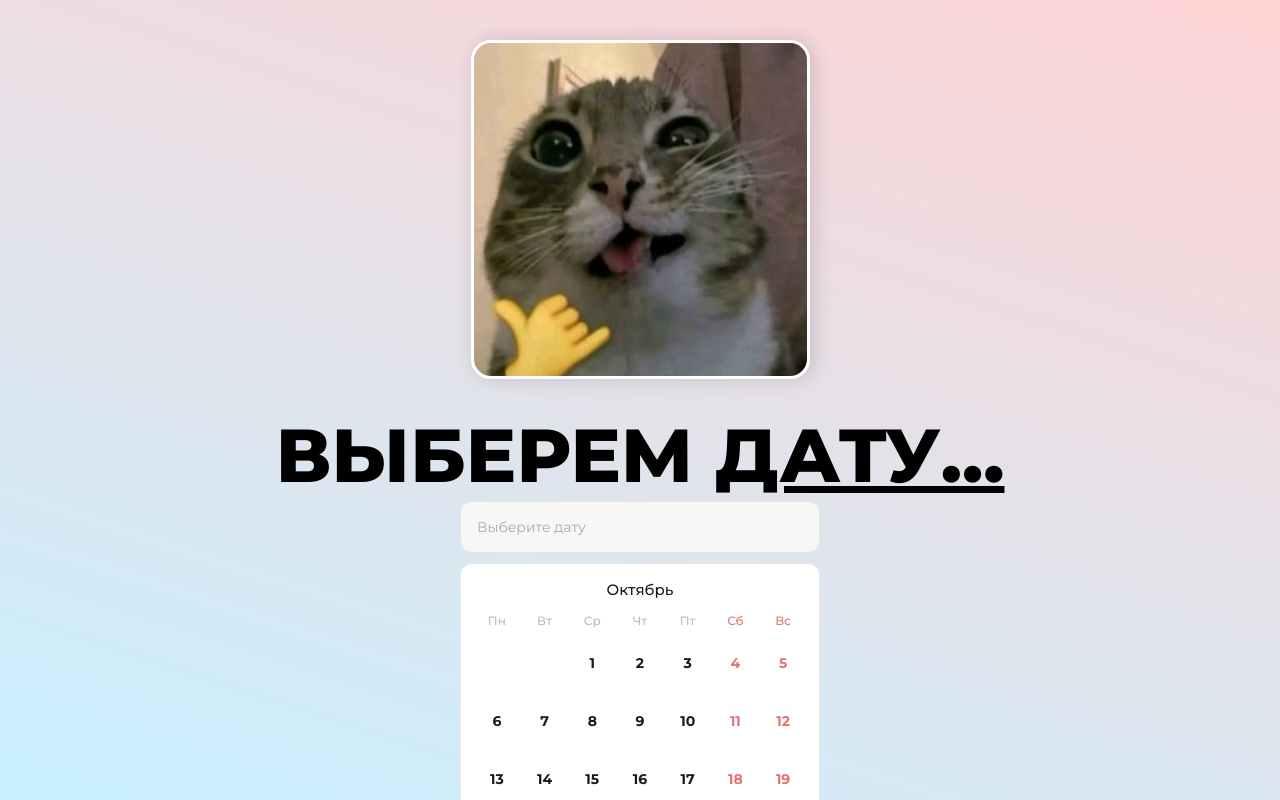
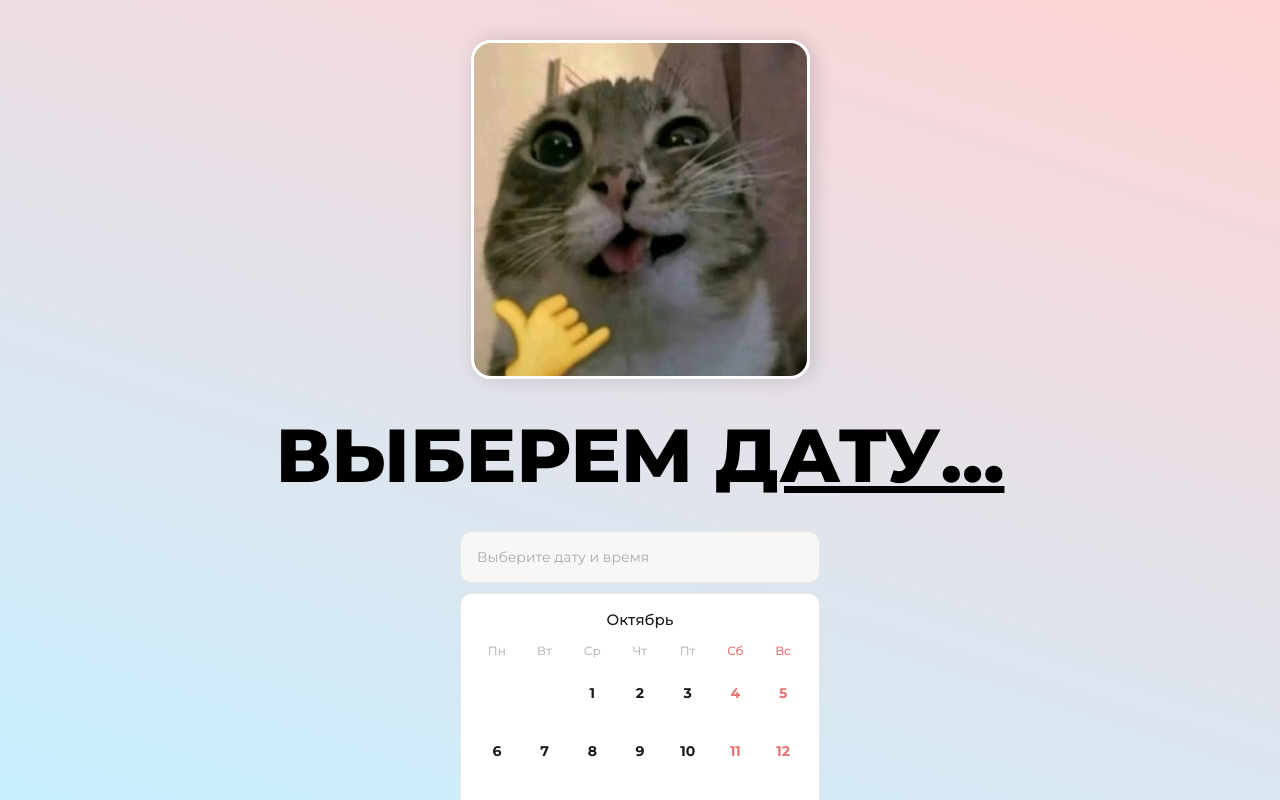
Before and after one commit to 2409nn/invite, a Vue app: page /date in a window 1280 px wide. Shown: the top 800 px of the page. Built offline with nearby package versions, Linux system fonts and the light colour scheme.

Commit message:
Доработана страница date

```diff
--- a/src/assets/base.css
+++ b/src/assets/base.css
@@ -5,6 +5,9 @@
   --background: linear-gradient(198deg, #FFD4D4, #C8F0FF);
   --color-text: #000000;
   --h1-font-size: 75px;
+  --green-accent: #42d781;
+  --green-accent-hover: #38c975;
+  --green-glow: rgb(30, 217, 106);
 }
 
 *,
@@ -25,5 +28,5 @@ h1 {
   font-size: var(--h1-font-size);
   text-align: center;
   max-width: 1000px;
-  margin: 30px auto auto;
+  padding: 30px 0;
 }
--- a/src/components/calendar.vue
+++ b/src/components/calendar.vue
@@ -1,43 +1,46 @@
 <script setup>
 import { ref, computed, watch } from 'vue'
 
+// --- ВЗАИМОДЕЙСТВИЯ КОМПОНЕНТОВ ---
 const props = defineProps({
-  modelValue: { type: Object, default: null },
+  modelValue: { type: Object, default: () => ({}) },
 })
 const emit = defineEmits(['update:modelValue'])
 
+// --- СОСТОЯНИЯ ---
 const selectedDay  = ref(null);
 const selectedHour = ref(18);
 const selectedMin  = ref('00');
 const selectedDur  = ref(null);
 
+// --- КОНСТАНТЫ ---
 const OFFSET   = 2;
 const DAYS     = 31;
 const WEEKDAYS = ['Пн','Вт','Ср','Чт','Пт','Сб','Вс'];
 const MAX_LATE = 22;
 const DURATIONS = [1, 2, 3, 4, 6];
 const allowedDurations = ref([]);
-
 const HOURS    = Array.from({ length: 12 }, (_, i) => i + 8);
-
 const dayOfWeekNames = ['понедельник','вторник','среда','четверг','пятница','суббота','воскресенье'];
 
 function dow(day) {
-  return (OFFSET + day - 1) % 7
+  return (OFFSET + day - 1) % 7;
 }
 
 function isWeekend(day) {
-  const d = dow(day)
-  return d === 5 || d === 6
+  const d = dow(day);
+  return d === 5 || d === 6;
 }
 
 const appointment = computed(() => {
-  if (!selectedDay.value || !selectedDur.value) return null
+  if (!selectedDay.value) return null;
   return {
-    date:     `${selectedDay.value} октября`,
-    weekday:  dayOfWeekNames[dow(selectedDay.value)],
-    time:     `${String(selectedHour.value).padStart(2,'0')}:${selectedMin.value}`,
-    duration: selectedDur.value,
+    date: `${selectedDay.value} октября`,
+    weekday: dayOfWeekNames[dow(selectedDay.value)],
+    selectedHour: selectedHour.value,
+    selectedMin: selectedMin.value,
+    selectedDur: selectedDur.value,
+    time: `${String(selectedHour.value).padStart(2,'0')}:${selectedMin.value}`,
   }
 })
 
@@ -51,42 +54,26 @@ function selectDay(day) {
   selectedDay.value = day;
   clearTimeData();
   save();
-
 }
 
 function selectDur(h) {
-  selectedDur.value = h
-  save()
+  selectedDur.value = h;
+  save();
 }
 
 function save() {
-  if (!appointment.value) return
-  emit('update:modelValue', { ...appointment.value })
+  if (!appointment.value) return;
+  emit('update:modelValue', { ...appointment.value });
 }
 
 watch(selectedHour, (newHour) => {
-  // Обновляется допустимая продолжительность
   allowedDurations.value = DURATIONS.filter((hour) => newHour + hour <= MAX_LATE);
   selectedDur.value = null;
-}, {immediate: true})
-
+  save();
+}, { immediate: true });
 </script>
 
 <template>
-  <div class="cal-wrap">
-
-    <div class="info-box">
-      <template v-if="appointment">
-        <span class="info-date">
-          <i class="ti ti-calendar-heart" aria-hidden="true"></i>
-          {{ appointment.date }}, {{ appointment.weekday }}
-        </span>
-        <span class="info-time">
-          С {{ `${selectedHour}:${selectedMin}` }} до {{ `${selectedHour + Number(selectedDur)}:${selectedMin}` }}
-        </span>
-      </template>
-      <span v-else class="info-hint">Выберите дату</span>
-    </div>
 
     <div class="calendar">
       <div class="cal-title">Октябрь</div>
@@ -141,41 +128,9 @@ watch(selectedHour, (newHour) => {
       </div>
     </Transition>
 
-  </div>
 </template>
 
 <style scoped>
-.cal-wrap {
-  max-width: 360px;
-  margin: 0 auto;
-  display: flex;
-  flex-direction: column;
-  gap: 10px;
-  font-family: inherit;
-}
-
-.info-box {
-  background: #f7f7f5;
-  border-radius: 12px;
-  border: 1px solid #e8e8e4;
-  padding: 12px 16px;
-  min-height: 52px;
-  display: flex;
-  flex-direction: column;
-  justify-content: center;
-  gap: 2px;
-}
-.info-hint { font-size: 14px; color: #aaa; }
-.info-date {
-  font-size: 15px;
-  font-weight: 500;
-  color: #1a1a1a;
-  display: flex;
-  align-items: center;
-  gap: 6px;
-}
-.info-date i { color: #4f7ef8; font-size: 16px; }
-.info-time { font-size: 13px; color: #777; }
 
 .calendar {
   background: #fff;
@@ -300,6 +255,7 @@ watch(selectedHour, (newHour) => {
   cursor: pointer;
   transition: background 0.15s, color 0.15s, border-color 0.15s, transform 0.13s cubic-bezier(.34,1.56,.64,1);
 }
+
 .dur-btn:hover {
   background: var(--hover-color);
   color: #4f7ef8;
--- a/src/components/greenButton.vue
+++ b/src/components/greenButton.vue
@@ -33,15 +33,11 @@ function onClick() {
 
 <style scoped>
 .invite-btn {
-  --accent: #42d781;
-  --accent-hover: #38c975;
-  --glow: rgb(30, 217, 106);
-
   position: relative;
   appearance: none;
   font-weight: 700;
   color: #fff;
-  background: linear-gradient(180deg, var(--accent-hover), var(--accent));
+  background: linear-gradient(180deg, var(--green-accent-hover), var(--green-accent));
   cursor: pointer;
   isolation: isolate;
   transform: scale(1);
@@ -57,7 +53,7 @@ function onClick() {
   position: absolute;
   inset: 0;
   border-radius: inherit;
-  background: radial-gradient(circle, var(--glow), transparent 70%);
+  background: radial-gradient(circle, var(--green-glow), transparent 70%);
   opacity: 0;
   transition: opacity 400ms ease;
   pointer-events: none;
@@ -73,8 +69,8 @@ function onClick() {
 }
 
 @keyframes invite-idle {
-  0%, 100% { box-shadow: 0 6px 18px -6px var(--glow); }
-  50% { box-shadow: 0 8px 22px -4px var(--glow); }
+  0%, 100% { box-shadow: 0 6px 18px -6px var(--green-glow); }
+  50% { box-shadow: 0 8px 22px -4px var(--green-glow); }
 }
 
 @media (prefers-reduced-motion: reduce) {
--- a/src/views/date.vue
+++ b/src/views/date.vue
@@ -1,22 +1,104 @@
 <script setup>
 
-import {ref, watch} from "vue";
+import {ref} from "vue";
 import cat from "@/assets/imgs/images.jpeg";
 import meme from "../components/meme.vue"
 import calendar from "../components/calendar.vue"
+import { useRouter } from "vue-router";
 
-const date = ref(null);
+const router = useRouter()
+
+const calendarData = ref(null);
+
+const btnClickHandler = () => router.push({ path: 'last' })
 
 </script>
 
 <template>
-
   <meme :src="cat" />
   <h1>ВЫБЕРЕМ <u>ДАТУ...</u></h1>
-  <calendar v-model="date" />
+
+  <div class="cal-wrap">
+    <div class="info-box">
+      <div class="info-text">
+        <template v-if="calendarData?.date">
+      <span class="info-date">
+        <i class="ti ti-calendar-heart" aria-hidden="true"></i>
+        {{ calendarData.date }}, {{ calendarData.weekday }}
+      </span>
+          <span v-if="calendarData.selectedDur" class="info-time">
+        С {{ calendarData.selectedHour }}:{{ calendarData.selectedMin }}
+        до {{ calendarData.selectedHour + calendarData.selectedDur }}:{{ calendarData.selectedMin }}
+      </span>
+        </template>
+        <span v-else class="info-hint">Выберите дату и время</span>
+      </div>
+
+      <button class="cal-btn" v-if="calendarData?.selectedDur" @click="btnClickHandler">
+        <svg width="30px" height="30px" viewBox="0 0 24 24" fill="none" xmlns="http://www.w3.org/2000/svg">
+          <path fill-rule="evenodd" clip-rule="evenodd" d="M1 12C1 5.92487 5.92487 1 12 1C18.0751 1 23 5.92487 23 12C23 18.0751 18.0751 23 12 23C5.92487 23 1 18.0751 1 12ZM18.4158 9.70405C18.8055 9.31268 18.8041 8.67952 18.4127 8.28984L17.7041 7.58426C17.3127 7.19458 16.6796 7.19594 16.2899 7.58731L10.5183 13.3838L7.19723 10.1089C6.80398 9.72117 6.17083 9.7256 5.78305 10.1189L5.08092 10.8309C4.69314 11.2241 4.69758 11.8573 5.09083 12.2451L9.82912 16.9174C10.221 17.3039 10.8515 17.301 11.2399 16.911L18.4158 9.70405Z" fill="currentColor"/>
+        </svg>
+      </button>
+    </div>
+    <calendar v-model="calendarData" />
+  </div>
 
 </template>
 
 <style scoped>
 
+.cal-wrap {
+  max-width: 360px;
+  margin: 0 auto;
+  display: flex;
+  flex-direction: column;
+  gap: 10px;
+  font-family: inherit;
+}
+
+.cal-btn {
+  padding: 0;
+  border: none;
+  background: none;
+  color: var(--green-accent);
+  transition: color 0.23s;
+}
+
+.cal-btn:hover {
+  color: var(--green-accent-hover);
+  cursor: pointer;
+  transition: color 0.23s;
+}
+
+.info-box {
+  background: #f7f7f5;
+  border-radius: 12px;
+  border: 1px solid #e8e8e4;
+  padding: 12px 16px;
+  min-height: 52px;
+  display: flex;
+  flex-direction: row;
+  justify-content: space-between;
+  align-items: center;
+  flex-wrap: wrap;
+  gap: 8px;
+}
+
+.info-text {
+  display: flex;
+  flex-direction: column;
+  gap: 2px;
+}
+
+.info-hint { font-size: 14px; color: #aaa; }
+.info-date {
+  font-size: 15px;
+  font-weight: 500;
+  color: #1a1a1a;
+  display: flex;
+  align-items: center;
+  gap: 6px;
+}
+.info-date i { color: #4f7ef8; font-size: 16px; }
+.info-time { font-size: 13px; color: #777; }
 </style>
```
